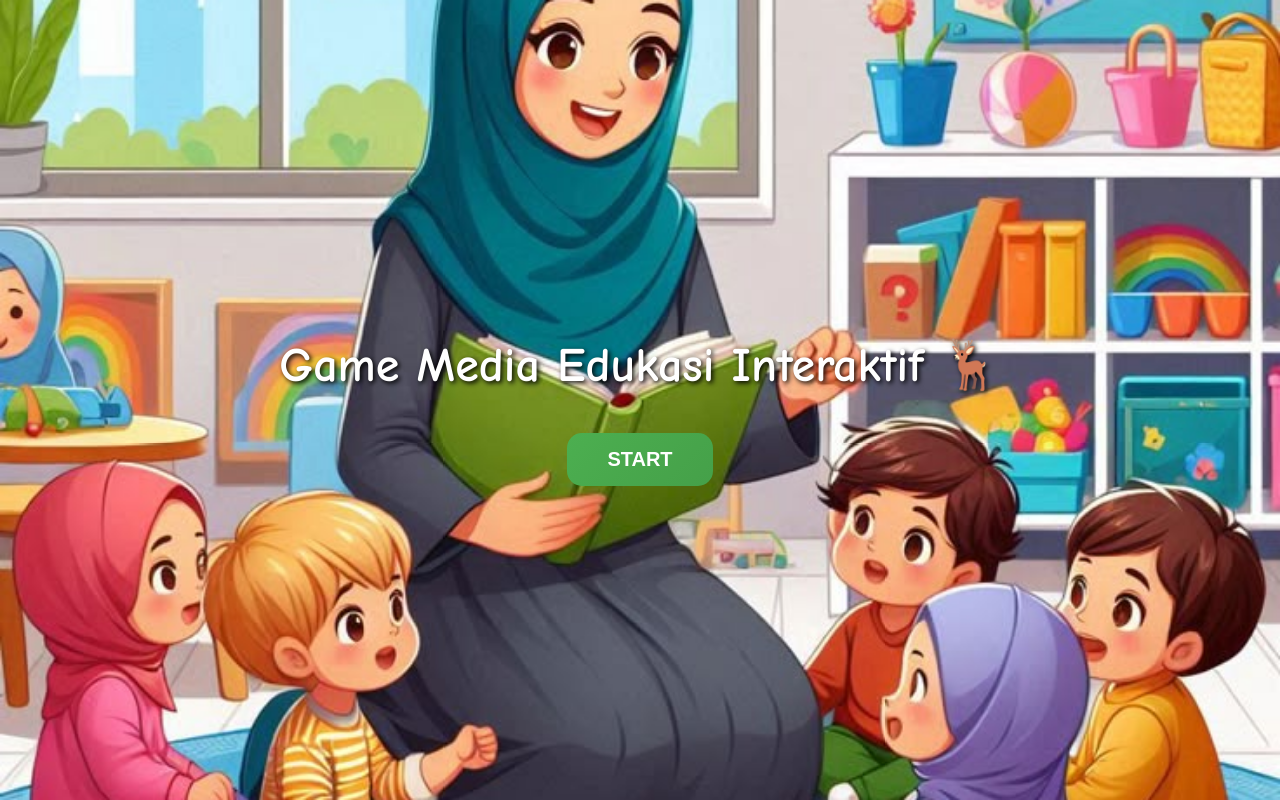
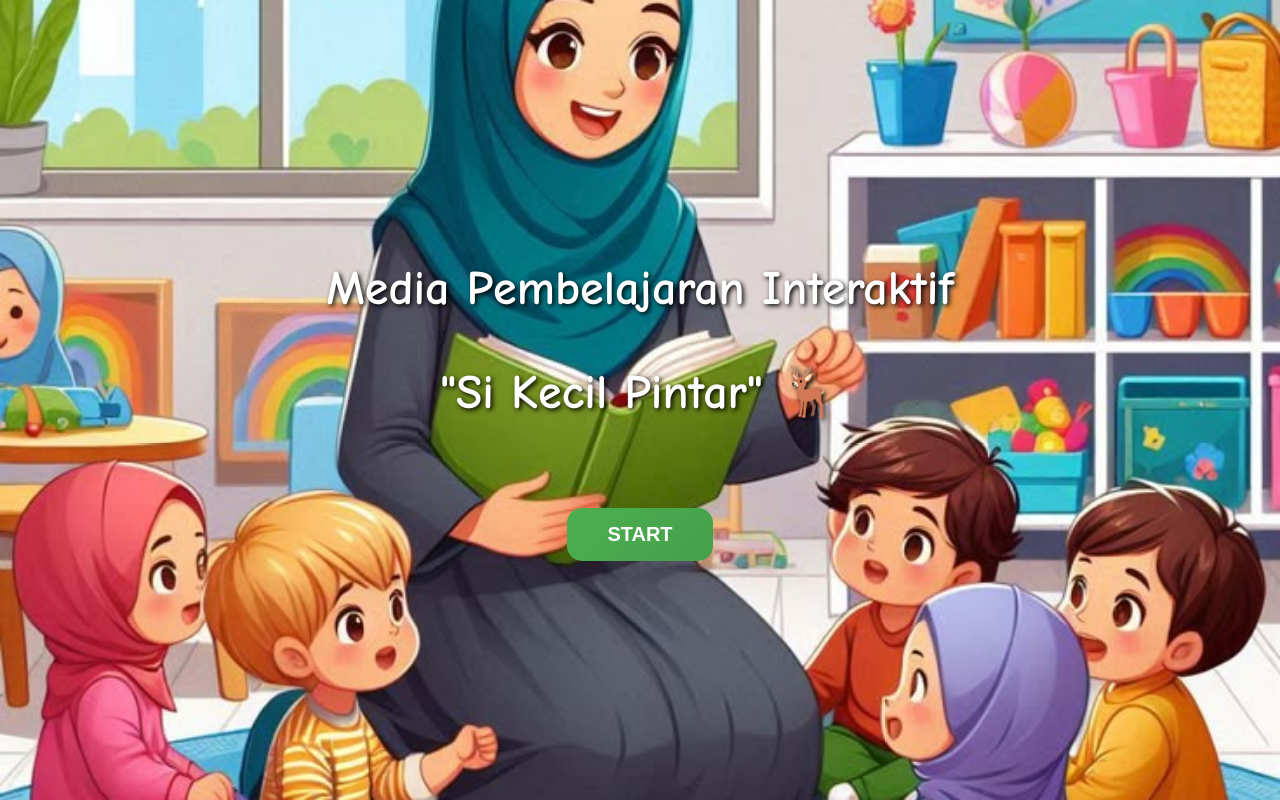
Before and after one commit to Hizqiya22/Website-Media-Interaktif-Si-Kecil-Pintar-, a plain HTML site: page index.html in a window 1280 px wide. Drawn offline with Linux system fonts and the light colour scheme.

Commit message:
Add files via upload

```diff
--- a/index.html
+++ b/index.html
@@ -47,7 +47,7 @@
 </head>
 <body>
   <div class="bgawal">
-    <h1>Game Media Edukasi Interaktif  🦌</h1>
+    <h1>Media Pembelajaran Interaktif <p>"Si Kecil Pintar" 🦌</h1>
     <a href="menu.html"><button class="btn">START</button></a>
   </div>
 </body>
```
